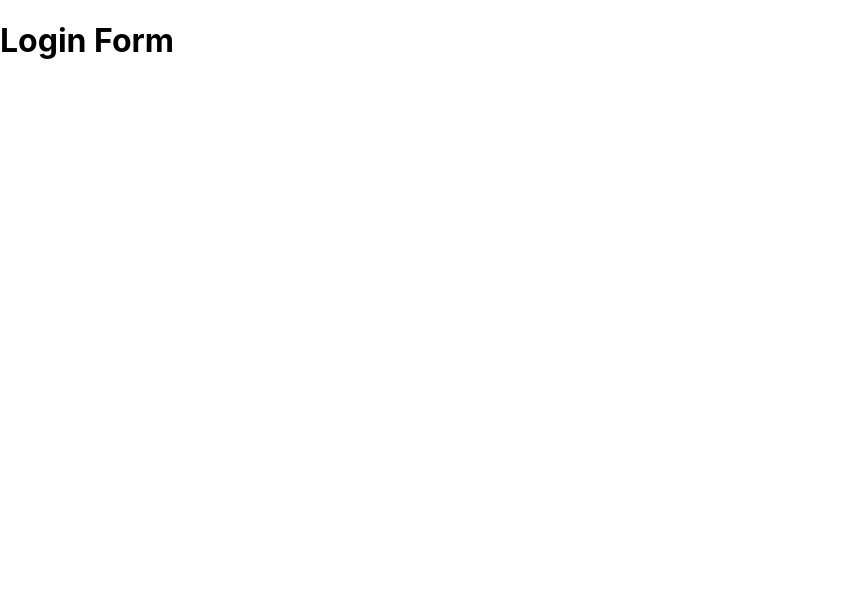
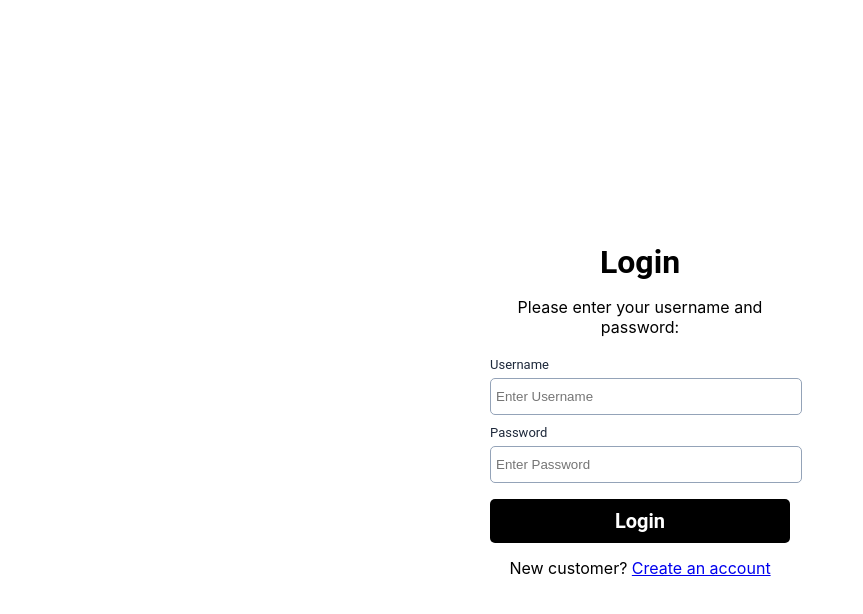
Before and after one commit to Nikhilgup12/frontened, a React (Create React App) app in the folder myapp/: page /login in a window 1280 px wide. Shown: the top 614 px of the page, without its empty margins (0-863 px from the left). Built offline with nearby package versions, Linux system fonts and the light colour scheme.

Commit message:
error in history and redirect method

```diff
--- a/myapp/package.json
+++ b/myapp/package.json
@@ -6,6 +6,7 @@
     "@testing-library/jest-dom": "^5.17.0",
     "@testing-library/react": "^13.4.0",
     "@testing-library/user-event": "^13.5.0",
+    "js-cookie": "^3.0.5",
     "react": "^18.3.1",
     "react-dom": "^18.3.1",
     "react-router-dom": "^6.23.1",
--- a/myapp/src/App.js
+++ b/myapp/src/App.js
@@ -1,6 +1,7 @@
 import {BrowserRouter,Routes,Route} from "react-router-dom"
 import RegisterForm  from "./components/RegisterForm"
 import LoginForm  from "./components/LoginForm"
+import Home from "./components/Home"
 import './App.css';
 
 const App=()=>{
@@ -9,6 +10,7 @@ const App=()=>{
     <Routes>
       <Route exact path="/register" element={<RegisterForm />} />
       <Route exact path="/login" element={<LoginForm />} />
+      <Route exact path="/" element={<Home />} />
     </Routes>
     </BrowserRouter>
   )
--- /dev/null
+++ b/myapp/src/components/Home/index.js
@@ -0,0 +1,14 @@
+import { Component } from "react";
+import "./index.css"
+
+class Home extends Component{
+    render(){
+        return (
+            <>
+             <h1> Home </h1>
+            </>
+        )
+    }
+}
+
+export default Home
--- a/myapp/src/components/LoginForm/index.js
+++ b/myapp/src/components/LoginForm/index.js
@@ -1,15 +1,102 @@
-import { Component } from "react"
+import {Component} from "react"
+import {Link,Redirect} from "react-router-dom"
+import Cookies from "js-cookie"
 import "./index.css"
 
 class LoginForm extends Component{
+    state={username:"",password:"",message:"",onSubmitError:false}
+
+    onUsername =(event)=>{
+        this.setState({username:event.target.value})
+    }
+
+    onPassword =(event)=>{
+        this.setState({password:event.target.value})
+    }
+
+
+    onSuccess=(jwtToken)=>{
+        Cookies.set('jwt_token',jwtToken, {expires: 30})
+        const {history} = this.props
+        history.replace('/')
+    }
+
+    onFailure=(error)=>{
+        this.setState({message:error,onSubmitError:true})
+    }
+
+    onSubmitForm = async (event)=>{
+        event.preventDefault()
+        const {username,password}= this.state
+        const userdetails = {username,password}
+        const url="https://react-login-deploy-app.onrender.com/login"
+        const options={
+            method:"POST",
+            body:JSON.stringify(userdetails)
+        }
+        const response = await fetch(url,options)
+        const data = await response.json()
+        if (response.ok === true){
+            this.onSuccess(data.jwtToken)
+        }
+        else{
+            this.onFailure(data.message)
+        }
+
+    }
+
+    renderInputUsername =()=>{
+        const {username} = this.state
+        return (
+        <>
+          <label htmlFor="username" className="username-label"> Username </label> <br/>
+          <input type="text" onChange={this.onUsername} placeholder="Enter Username" id="username" value={username} className="username-input"/>
+        </>
+        )
+
+    }
+
+    renderInputPassword =()=>{
+        const {password}= this.state
+        return (
+        <>
+          <label htmlFor="password" className="username-label"> Password </label> <br/>
+          <input type="password" onChange={this.onPassword} placeholder="Enter Password"  id="password" value={password}  className="username-input"/>
+        </>
+       )
+    }
+
+
     render(){
+        const {message,onSubmitError}= this.state
+        const jwtToken = Cookies.get("jwt_token")
+        if (jwtToken !== undefined){
+            return <Redirect to="/" />
+        }
+
         return (
             <>
-             <h1> Login Form </h1>
+             <div className="register-page-main-container">
+                    <form onSubmit={this.onSubmitForm} className="form-container">
+                        <div className="register-container">
+                            <h1 className="register-heading"> Login  </h1>
+                            <p className="register-para"> Please enter your username and password: </p>
+                        </div>
+                        <div className="username-container">
+                           {this.renderInputUsername()}
+                        </div>
+                        <div className="username-container">
+                            {this.renderInputPassword()}
+                        </div>
+                        <button type="submit" className="register-button"> Login  </button>
+                        {onSubmitError &&  <p className="register-error-para"> *{message} </p> }
+                        <p className="already-account-para"> New customer? <Link to="/register"> Create an account </Link></p>
+                    </form>
+             </div>
             </>
-
         )
     }
 }
 
+
 export default LoginForm
--- a/myapp/src/components/RegisterForm/index.css
+++ b/myapp/src/components/RegisterForm/index.css
@@ -65,7 +65,8 @@
 }
 .register-error-para{
     margin-top: 0px;
-    padding-top: 5px;
+    margin-bottom: 0px;
+    padding-top:5px;
     color: red;
     font-size: 14px;
 }
@@ -73,5 +74,5 @@
     text-align: center;
     margin-top: 0px;
     margin:0px;
-    padding-top: 0px;
+    padding-top:15px;
 }
--- a/myapp/src/components/RegisterForm/index.js
+++ b/myapp/src/components/RegisterForm/index.js
@@ -1,9 +1,9 @@
 import {Component} from "react"
-import {Link,useNavigate} from "react-router-dom"
+import {Link} from "react-router-dom"
 import "./index.css"
 
 class RegisterForm extends Component{
-    state={username:"",email:"",password:"",message:""}
+    state={username:"",email:"",password:"",message:"",onSubmitError:false}
 
     onUsername =(event)=>{
         this.setState({username:event.target.value})
@@ -23,7 +23,7 @@ class RegisterForm extends Component{
     }
 
     onFailure=(error)=>{
-        this.setState({message:error})
+        this.setState({onSubmitError:true, message:error})
     }
 
     onSubmitForm = async (event)=>{
@@ -84,7 +84,7 @@ class RegisterForm extends Component{
     }
 
     render(){
-        const {message}= this.state
+        const {message,onSubmitError}= this.state
         return (
             <>
              <div className="register-page-main-container">
@@ -103,7 +103,7 @@ class RegisterForm extends Component{
                             {this.renderInputEmail()}
                         </div>
                         <button type="submit" className="register-button"> Create Account  </button>
-                        <p className="register-error-para"> {message} </p>
+                        {onSubmitError &&  <p className="register-error-para"> *{message} </p> }
                         <p className="already-account-para"> Already have an account? <Link to="/login">Login  </Link></p>
                     </form>
              </div>
```
Also changed, not shown: myapp/src/components/Home/index.css (added), 1 other file (tests, documents, lock files or other folders).
